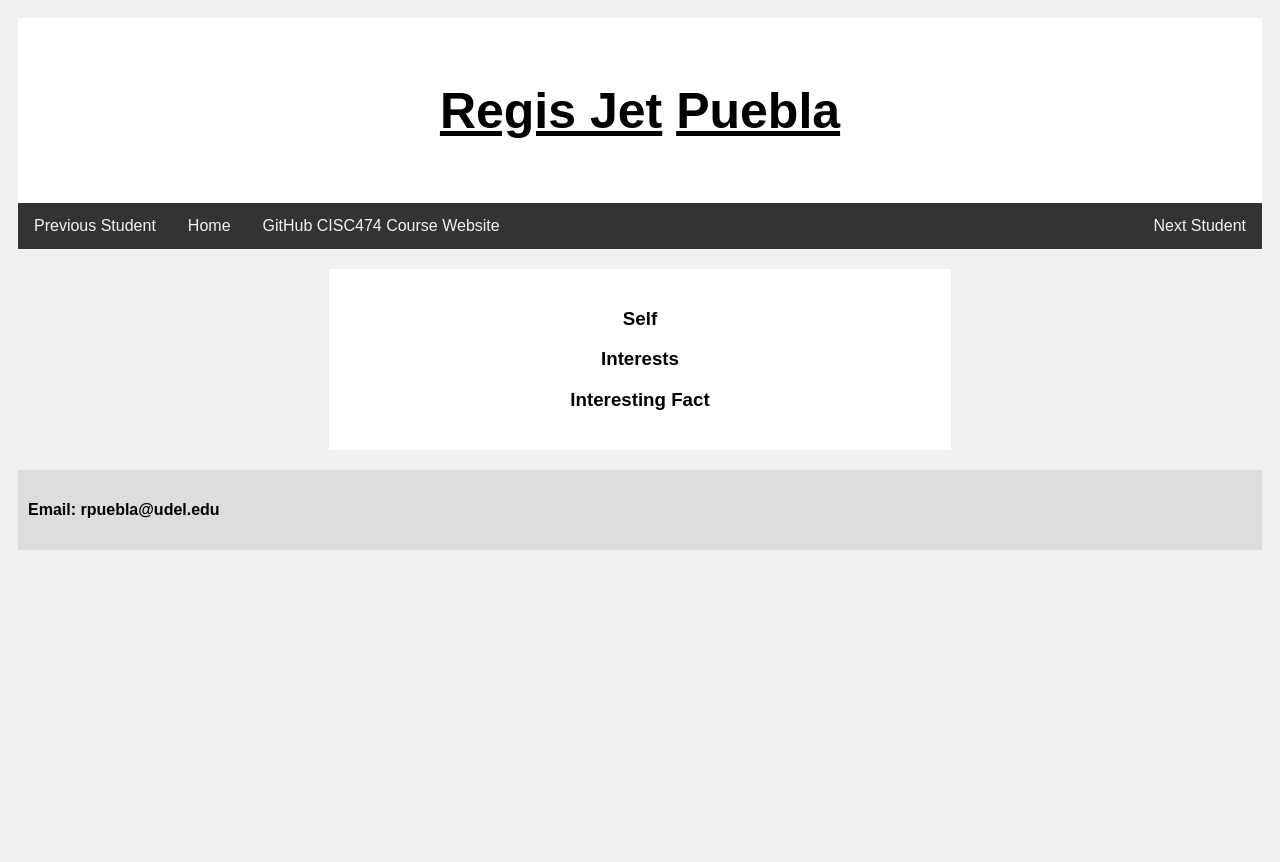
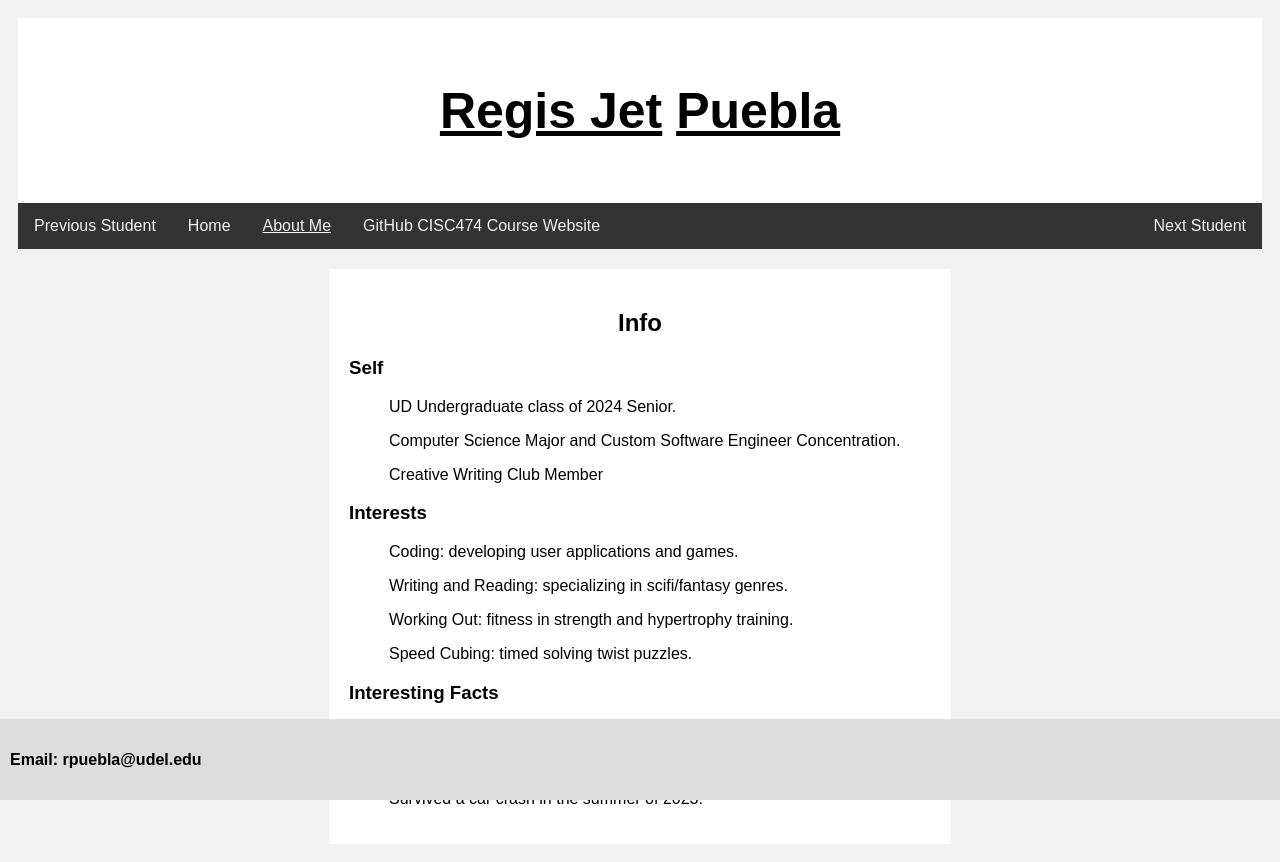
Before and after one commit to RGUD0/Personal-Website-1, a plain HTML site: page aboutMe.html in a window 1280 px wide. Before the commit the page ends 800 px from the top, so only its background shows below. Drawn offline with Linux system fonts and the light colour scheme.

Commit message:
New Additions

```diff
--- a/aboutMe.html
+++ b/aboutMe.html
@@ -13,6 +13,7 @@
 	<div class="topnav">
 		<a href="https://lewisev.github.io/">Previous Student</a>
 		<a href="https://rgud0.github.io/">Home</a>
+		<a href="https://RGUD0.github.io/aboutMe.html"><u>About Me</u></a>
 		<a href="https://mattm401.github.io/">GitHub CISC474 Course Website</a>
 		<a href="https://mattgwin29.github.io/" style="float:right">Next Student</a>
 	</div>
@@ -21,9 +22,46 @@
 		<div class="leftcolumn"><div class="clearbox"></div></div>
 		<div class="middlecolumn">
 			<div class="box">
+				<h2>Info</h2>
 				<h3>Self</h3>
+				<ul>
+					<il><p>
+						UD Undergraduate class of 2024 Senior.
+					</p></il>
+					<il><p>
+						Computer Science Major and Custom Software Engineer Concentration.
+					</p></il>
+					<il><p>
+						Creative Writing Club Member
+					</p></il>
+				</ul>
 				<h3>Interests</h3>
-				<h3>Interesting Fact</h3>
+				<ul>
+					<il><p>
+						Coding: developing user applications and games.
+					</p></il>
+					<il><p>
+						Writing and Reading: specializing in scifi/fantasy genres.
+					</p></il>
+					<il><p>
+						Working Out: fitness in strength and hypertrophy training.
+					</p></il>
+					<il><p>
+						Speed Cubing: timed solving twist puzzles.
+					</p></il>
+				</ul>
+				<h3>Interesting Facts</h3>
+				<ul>
+					<il><p>
+						Graduated St. Georges High School Valedictorian 2020.
+					</p></il>
+					<il><p>
+						Born in the Philippines and visits family over vacation.
+					</p></il>
+					<il><p>
+						Survived a car crash in the summer of 2023.
+					</p></il>
+				</ul>
 			</div>
 		</div>
 		<div class="rightcolumn"><div class="clearbox"></div></div>
--- a/styles.css
+++ b/styles.css
@@ -10,6 +10,10 @@ body {
 
 div {
     text-align: center;
+}
+
+ul, h3 {
+    text-align: left;
 }
 
 .header {
@@ -55,7 +59,21 @@ div {
     padding-right: 20px;
 }
 
+.middlecolumn {
+    float: left;
+    width: 50%;
+    background-color: #f1f1f1;
+}
+
+  /* Right column */
+.rightcolumn {
+    float: left;
+    width: 25%;
+    padding-left: 20px;
+}
+
 .box {
+    text-align: center;
     background-color: white;
     padding: 20px;
     height: 100%;
@@ -67,19 +85,6 @@ div {
     padding: 20px;
     height: 100%;
     margin-top: 20px;
-}
-
-.middlecolumn {
-    float: left;
-    width: 50%;
-    background-color: #f1f1f1;
-}
-
-  /* Right column */
-.rightcolumn {
-    float: left;
-    width: 25%;
-    padding-left: 20px;
 }
 
 .row::after {
@@ -100,6 +105,10 @@ div {
     text-align: left;
     background: #ddd;
     margin-top: 20px;
+    position: fixed;
+    left: 0;
+    right: 0;
+    bottom: 0;
 }
 
 /* Responsive layout - when the screen is less than 800px wide, make the two columns stack on top of each other instead of next to each other */
```
Also changed, not shown: index.html (+2 -1 lines).
